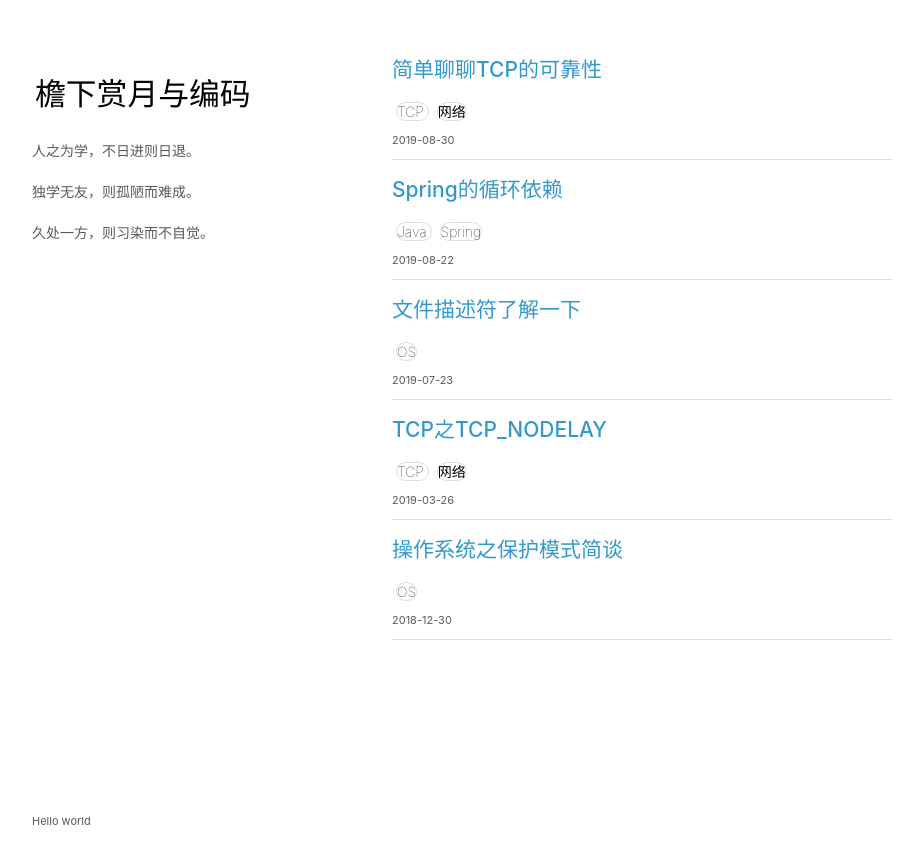
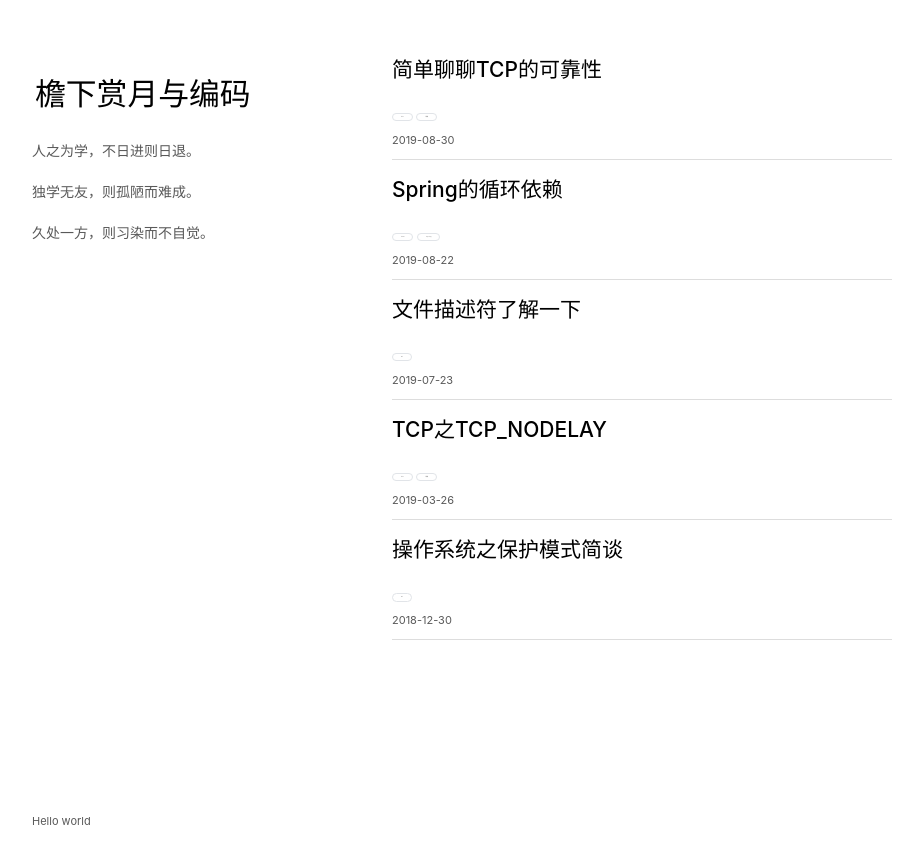
Before and after one commit to vran-dev/vran-dev.github.io, a Jekyll site: the page built from index.md, in a window 1280 px wide. Shown: the top 864 px of the page, without its empty margins (178-1101 px from the left). Built offline with Jekyll 4.4.1, drawn with Linux system fonts in a browser that asks for light colours.

Commit message:
add tag class

```diff
--- a/_layouts/default.html
+++ b/_layouts/default.html
@@ -14,9 +14,12 @@
             </a>
             </h2>
             {% for tag in article.tags %}
-            <span style="width:auto; border-radius:10px;border:1px solid #ddd; color: #000; margin:4px;font-weight: 100;">
+            <!-- <span style="width:auto; border-radius:10px;border:1px solid #ddd; color: #000; margin:4px;font-weight: 100;">
+
+            </span> -->
+            <div class="tag">
                 {{ tag }}
-            </span>
+            </div>
             {% endfor %}
             <br>
             <div style="margin-top:6px;">
--- a/stylesheets/styles.css
+++ b/stylesheets/styles.css
@@ -35,12 +35,12 @@ h3, h4, h5, h6 {
 }
 
 a {
-  color:#39c;
+  color:#000;
   text-decoration:none;
 }
 
 a:hover {
-  color:#069;
+  color:#39c;
 }
 
 a small {
@@ -185,7 +185,16 @@ hr {
   height:1px;
   margin:0 0 20px;
 }
-
+.tag {
+  border: 1px solid #e1e4e8!important;
+  font-family: SFMono-Regular,Consolas,Liberation Mono,Menlo,monospace!important;
+  font-size:0.1em;
+  display: inline-block!important;
+  box-sizing: border-box;
+  white-space: nowrap!important;
+  border-radius: 30px;
+  padding: 2px 8px;
+}
 footer {
   width:270px;
   float:left;
```
